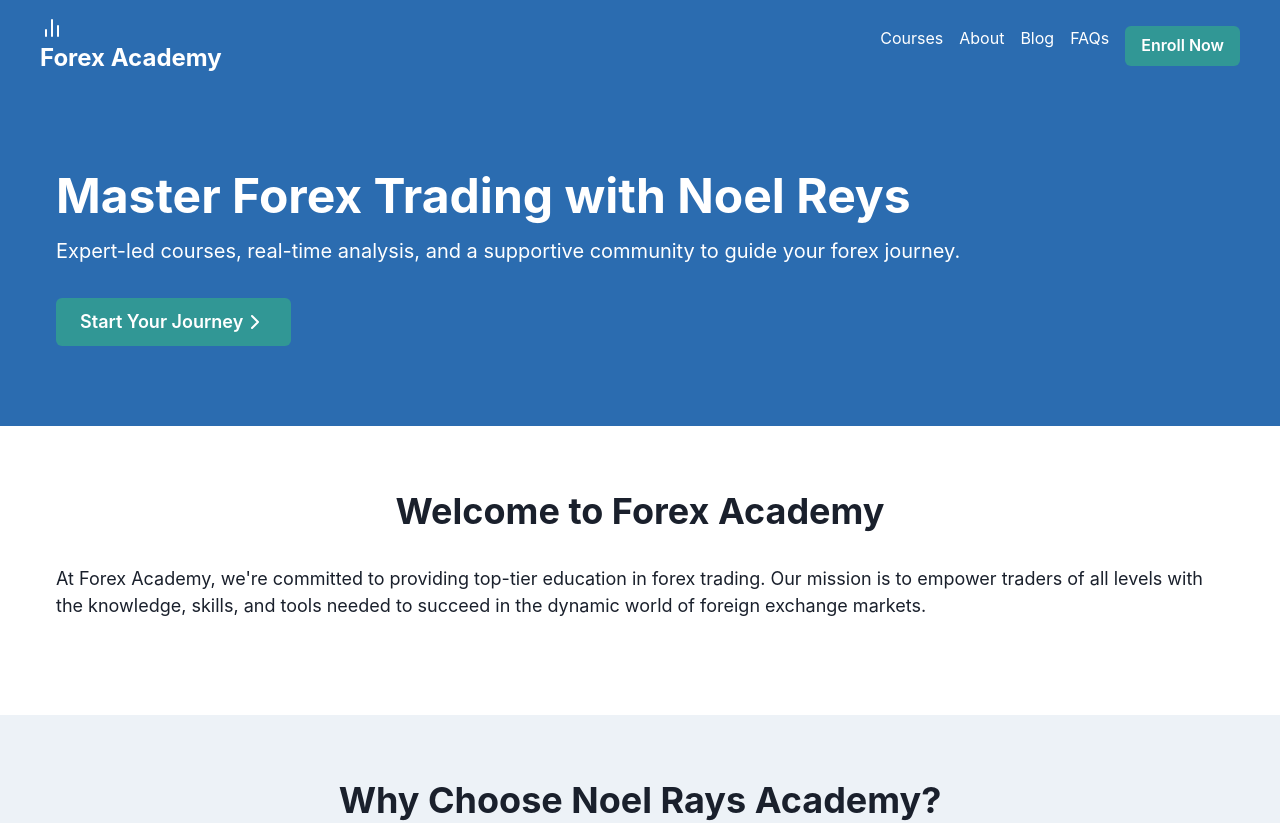
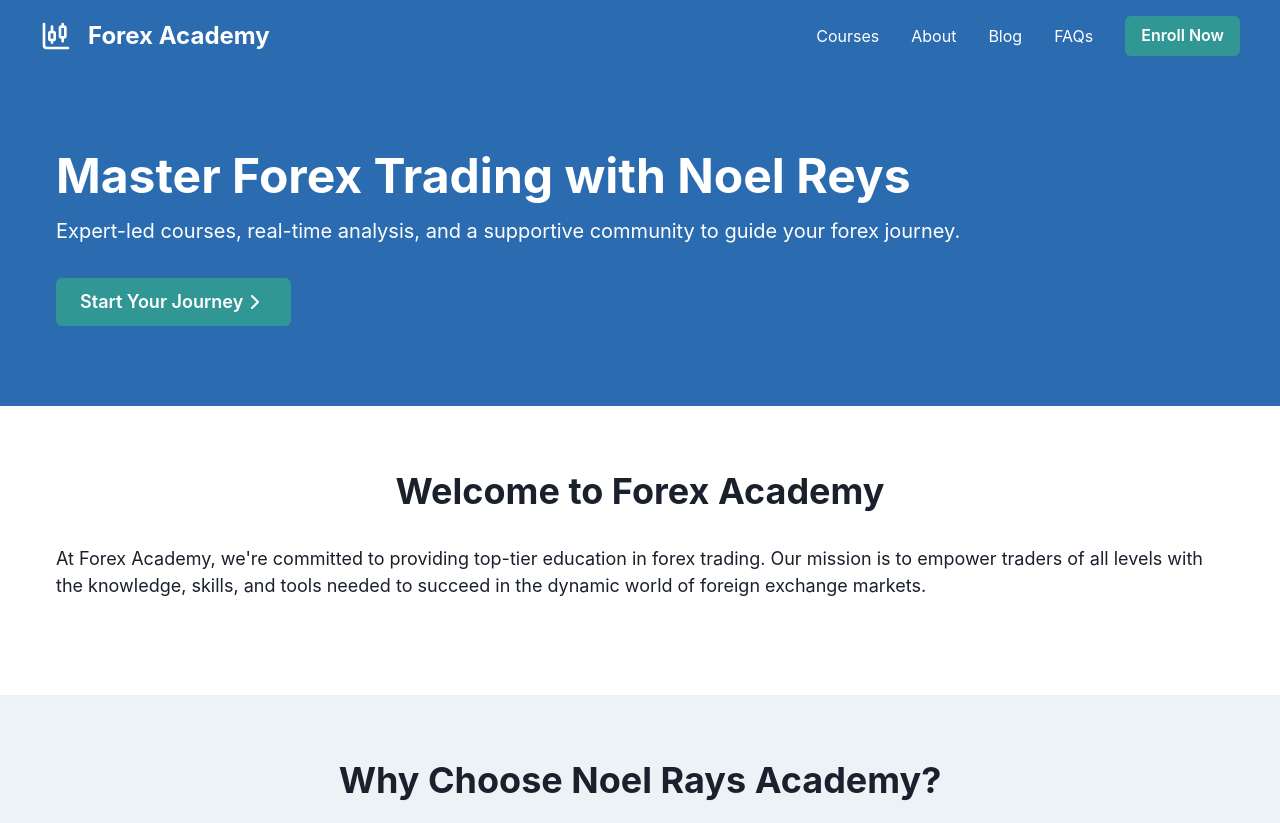
Before and after one commit to YongoDavid/FX_ac, a React (Create React App) app: page / in a window 1280 px wide. Shown: the top 823 px of the page. Built offline with nearby package versions, Linux system fonts and the light colour scheme.

Commit message:
HomePage Icon update

```diff
--- a/package.json
+++ b/package.json
@@ -11,6 +11,7 @@
     "@testing-library/react": "^13.4.0",
     "@testing-library/user-event": "^13.5.0",
     "framer-motion": "^10.18.0",
+    "lucide": "^0.456.0",
     "lucide-react": "^0.312.0",
     "next-themes": "^0.4.3",
     "react": "^18.2.0",
--- a/src/components/Header.js
+++ b/src/components/Header.js
@@ -2,20 +2,21 @@
 import React from 'react';
 import { Box, Flex, Link, Button } from '@chakra-ui/react';
 import { Link as RouterLink } from 'react-router-dom';
-import { BarChart2} from "lucide-react";
 
 function Header() {
   return (
     <Box as="header" bg="blue.600" color="white" py={4}>
       <Flex maxW="1200px" mx="auto" alignItems="center" justifyContent="space-between">
         <div className="flex items-center space-x-2">
-          <BarChart2 className="h-8 w-8 text-blue-600" />
-          <Link as={RouterLink} to="/" fontSize="2xl" fontWeight="bold">
-          Forex Academy
-        </Link>
+          <Flex direction="row" alignItems="center" gap={4}>
+            <svg xmlns="http://www.w3.org/2000/svg" width="32" height="32" viewBox="0 0 24 24" fill="none" stroke="#ffffff" stroke-width="2" stroke-linecap="round" stroke-linejoin="round" class="lucide lucide-chart-candlestick"><path d="M9 5v4"/><rect width="4" height="6" x="7" y="9" rx="1"/><path d="M9 15v2"/><path d="M17 3v2"/><rect width="4" height="8" x="15" y="5" rx="1"/><path d="M17 13v3"/><path d="M3 3v16a2 2 0 0 0 2 2h16"/></svg>
+            <Link as={RouterLink} to="/" fontSize="2xl" fontWeight="bold">
+              Forex Academy
+            </Link>
+          </Flex>
         </div>
 
-        <Flex as="nav">
+        <Flex as="nav" direction="row" alignItems="center" gap={4} >
           <Link as={RouterLink} to="/courses" mr={4}>Courses</Link>
           <Link as={RouterLink} to="/about" mr={4}>About</Link>
           <Link as={RouterLink} to="/blog" mr={4}>Blog</Link>
```
Also changed, not shown: 1 other file (tests, documents, lock files or other folders).
